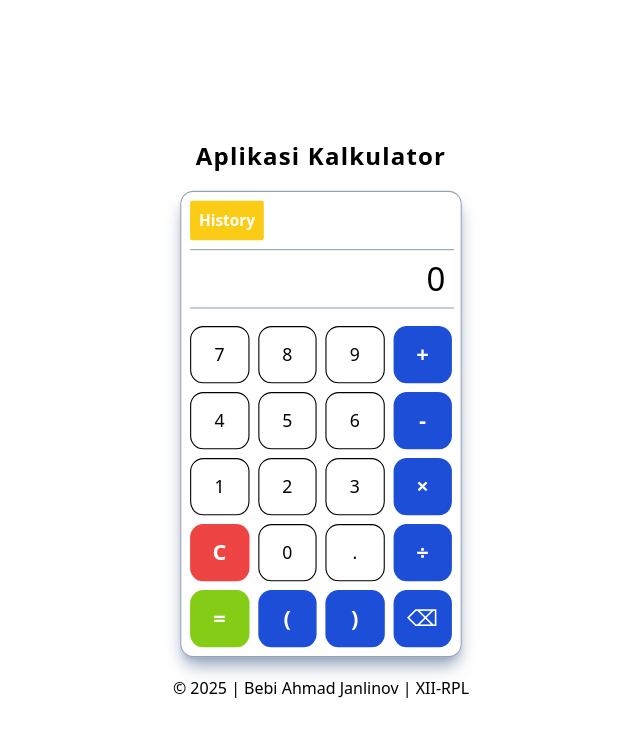
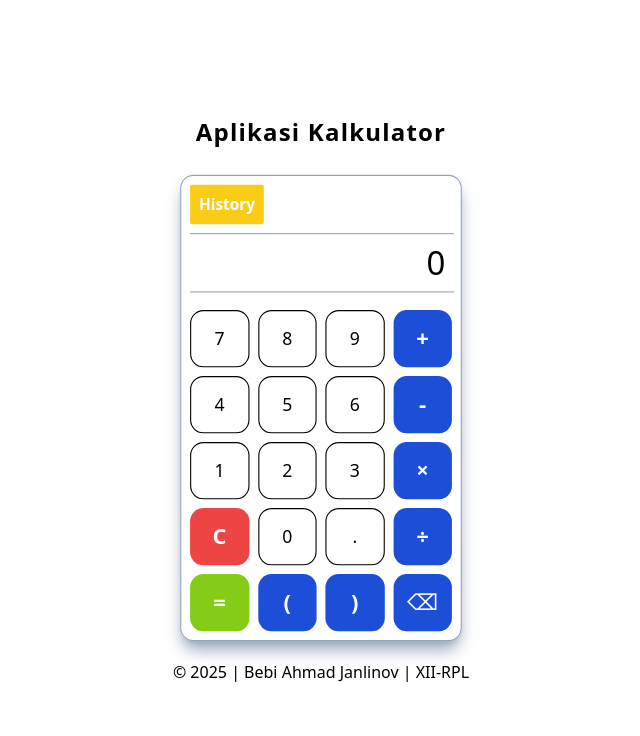
Before and after one commit to Ertridh/ukk-aplikasi-kalkulator, a website: page public/index.html in a window 1280 px wide. Shown: the whole page, without its empty margins (319-959 px from the left). Drawn offline with nearby package versions, Linux system fonts and the light colour scheme; files that its build step writes are made by us from their sources.

Commit message:
Update index.html

```diff
--- a/public/index.html
+++ b/public/index.html
@@ -12,10 +12,10 @@
 <!-- Konten Utama -->
 <main class="min-h-screen flex justify-center items-center flex-col">
     <!-- Header -->
-    <header class="block py-10 w-full text-center">
+    <header class="w-full text-center">
         <h1 class="font-bold text-lg sm:text-xl md:text-2xl lg:3xl tracking-wider">Aplikasi Kalkulator</h1>
     </header>
-    <div class="flex lg:gap-10">
+    <div class="flex lg:gap-10 mt-12">
         <div id="calcLayout" class="container border border-slate-400 border-solid max-w-64 p-2 rounded-xl shadow-lg shadow-slate-400 scale-90 lg:scale-110 flex-none">
             <button class="btn-history sm:hidden" onclick="openHistoryPhone()">History</button>
             <button class="btn-history hidden sm:block" onclick="openHistory()">History</button>
```
